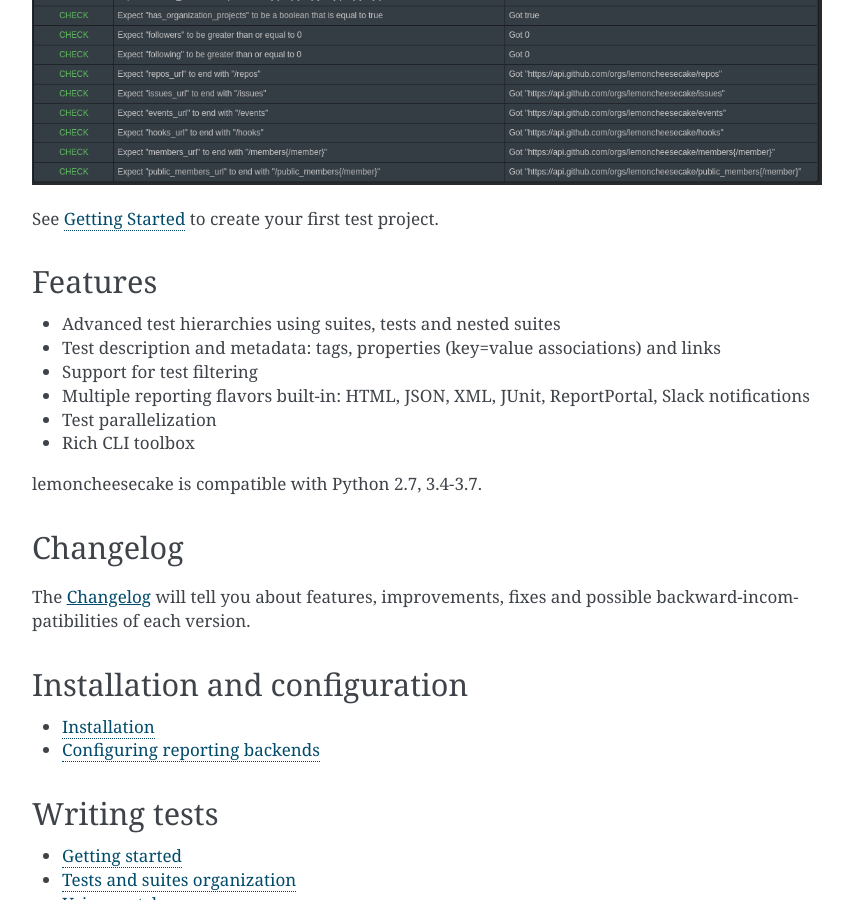
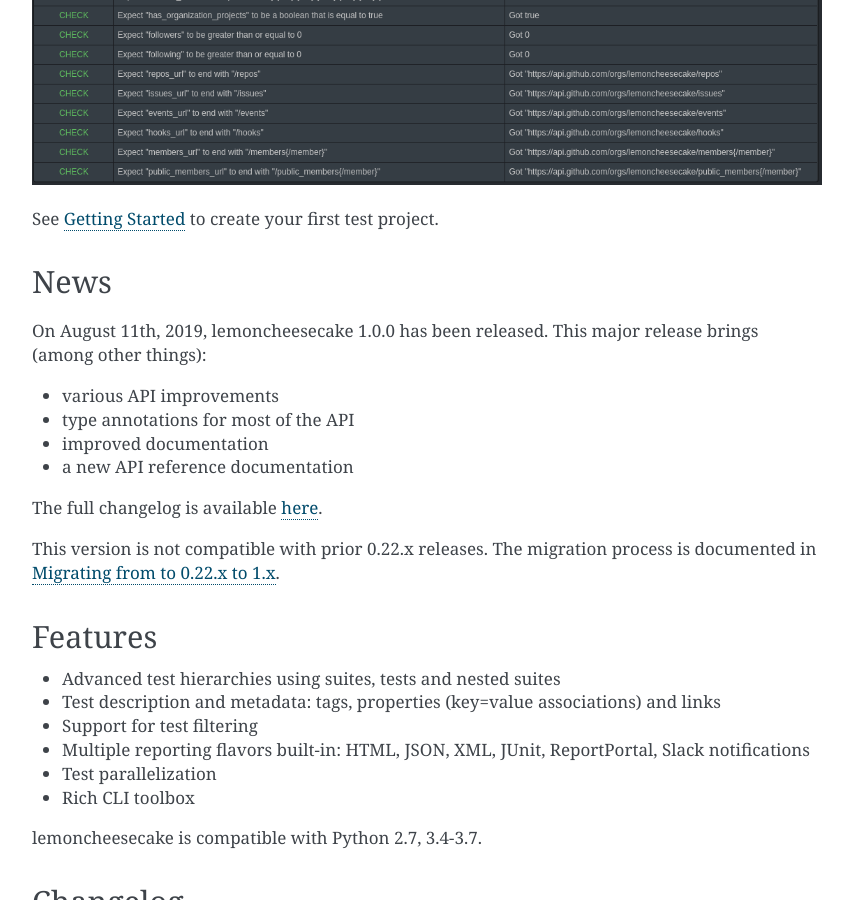
Before and after one commit to lemoncheesecake/lemoncheesecake, a Sphinx documentation site: the page built from doc/index.rst, in a window 1280 px wide and 900 px high, scrolled down 2001 px. Shown: the whole window, without its empty margins (363-1216 px from the left). Built offline with Sphinx 7.4.7, drawn with Linux system fonts in a browser that asks for light colours.

Commit message:
Add a 'news' section on website and github about the 1.0.0 release

```diff
--- a/doc/index.rst
+++ b/doc/index.rst
@@ -63,6 +63,24 @@
 .. image:: _static/report-sample.png
 
 See :ref:`Getting Started <getting started>` to create your first test project.
+
+News
+----
+
+On August 11th, 2019, lemoncheesecake 1.0.0 has been released. This major release brings (among other things):
+
+- various API improvements
+
+- type annotations for most of the API
+
+- improved documentation
+
+- a new API reference documentation
+
+The full changelog is available `here <https://github.com/lemoncheesecake/lemoncheesecake/blob/master/CHANGELOG.md#100-2019-08-11>`_.
+
+This version is not compatible with prior 0.22.x releases. The migration process is documented in
+:ref:`Migrating from to 0.22.x to 1.x <migrating to 1.x>`.
 
 Features
 --------
```
Also changed, not shown: CHANGELOG.md (+2 -2 lines), README.rst (+18 -0 lines).
